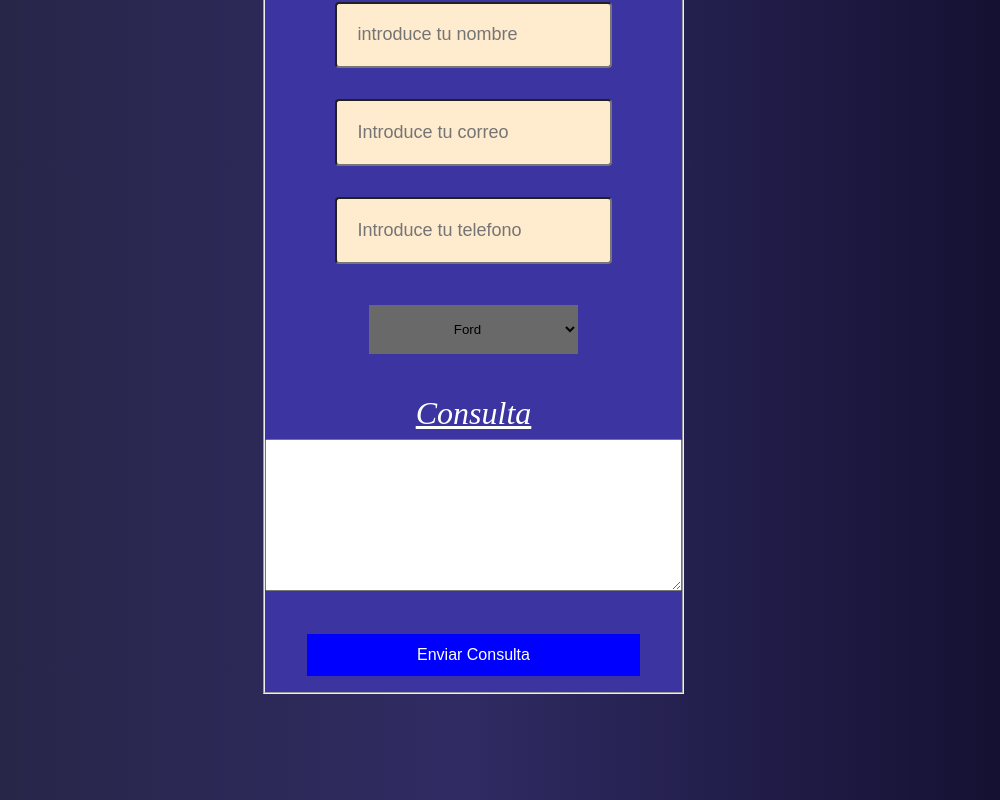
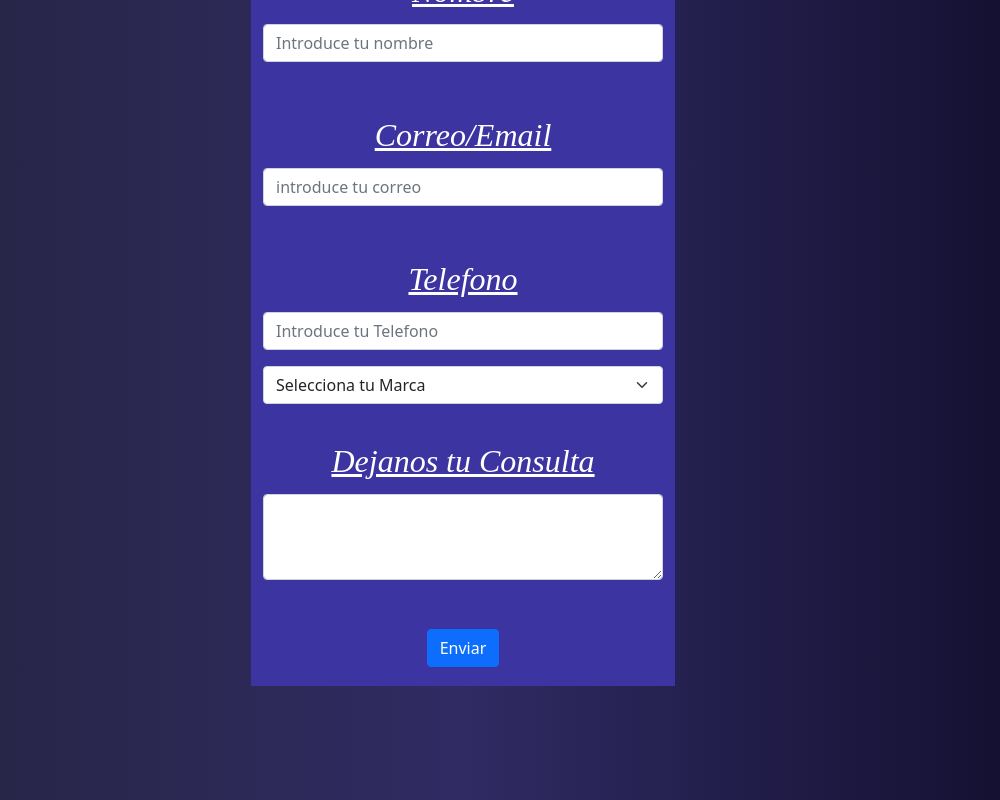
Before and after one commit to TomasGuaraz98/EntregaDeDesafios, a website: page contacto.html in a window 1280 px wide. Shown: the part 347-1147 px from the top of the page, without its empty margins (177-1177 px from the left). Drawn offline with nearby package versions, Linux system fonts and the light colour scheme.

Commit message:
Ultimos Retoques

```diff
--- a/contacto.html
+++ b/contacto.html
@@ -9,6 +9,8 @@
     <link rel="shortcout icon" href="Imagenes/Tittle.png">
     <link rel="stylesheet" href="css/MecanicaCG.css">
     <link href="https://unpkg.com/aos@2.3.1/dist/aos.css" rel="stylesheet">
+    <link href="https://cdn.jsdelivr.net/npm/bootstrap@5.1.3/dist/css/bootstrap.min.css" rel="stylesheet" integrity="sha384-1BmE4kWBq78iYhFldvKuhfTAU6auU8tT94WrHftjDbrCEXSU1oBoqyl2QvZ6jIW3" crossorigin="anonymous">
+    <script src="https://cdn.jsdelivr.net/npm/bootstrap@5.1.3/dist/js/bootstrap.bundle.min.js" integrity="sha384-ka7Sk0Gln4gmtz2MlQnikT1wXgYsOg+OMhuP+IlRH9sENBO0LRn5q+8nbTov4+1p" crossorigin="anonymous"></script>
 
 </head>
 <body>
@@ -39,22 +41,26 @@
             </ul>
     </nav>
     <main >
-        <div data-aos="fade-up"
-        data-aos-anchor-placement="top-center" data-aos-duration="2000">
-            <form action="">
-             <FIeldset>
+
+        <form >
+            <div class="mb-3 row" >
+                <Fieldset >
                     <legend><h2>Contacto</h2></legend>
-
-             <input class="Botones" type="text" name="nombre" id="nombre" placeholder="introduce tu nombre">
-                <br>
-
-                <input class="Botones" type="email" name="Correo electronico" id="correo electronico" placeholder="Introduce tu correo">
-             <br>
-
-             <input class="Botones" type="tel" name="Telefono" id="Telefono" placeholder="Introduce tu telefono" >
-                <br>
-
-                <select class="Marca" name="Marca" id="Marca" >
+                    <div class="mb-3">
+                       <label for="exampleFormControlInput1" class="form-label">Nombre</label>
+                       <input type="name" class="form-control" id="exampleFormControlInput1" placeholder="Introduce tu nombre">
+                     </div>
+                    <div class="mb-3">
+                       <label for="exampleFormControlInput1" class="form-label">Correo/Email</label>
+                       <input type="email" class="form-control" id="exampleFormControlInput2" placeholder="introduce tu correo">
+                     </div>
+                    <div class="mb-3">
+                       <label for="exampleFormControlInput1" class="form-label">Telefono</label>
+                       <input type="tel" class="form-control" id="exampleFormControlInput3" placeholder="Introduce tu Telefono">
+                     </div>
+                     <div class="mb-3">
+                    <select class="form-select" aria-label="Default select example">
+                           <option selected>Selecciona tu Marca</option>
                            <option value="1">Ford</option>
                            <option value="2">Peugeot</option>
                            <option value="3">Honda</option>
@@ -65,30 +71,22 @@
                            <option value="8">Toyota</option>
                            <option value="9">Volkswagen</option>
                            <option value="10">Nissan</option>
-
                      </select>
-                <br>
-                <label for="Consulta">Consulta</label>
-                <Textarea name="comentario" cols="50" rows="10"></Textarea>
-                <br>
-                <input class="Submit" type="submit" value="Enviar Consulta" >
-
-
-                </FIeldset>
-
-
-
-
-
+                       <label for="exampleFormControlTextarea1" class="form-label">Dejanos tu Consulta</label>
+                       <textarea class="form-control" id="exampleFormControlTextarea1" rows="3"></textarea>
+                    </div>
+                    <div class="col-12">
+                        <button class="btn btn-primary" type="submit">Enviar</button>
+                      </div>
           </form>
-        </div>
 
     </main>
 
     <hr>
     <footer>
-        <a href="https://www.instagram.com/mecanica.cg/">Instagram</a>
-        <a href="">Link a WhatsApp</a>
+        <a class="btn btn-primary" href="https://www.instagram.com/mecanica.cg/" role="button">Instagram</a>
+
+
     </footer>
 
     <script src="https://unpkg.com/aos@2.3.1/dist/aos.js"></script>
--- a/scss/MecanicaCG.scss
+++ b/scss/MecanicaCG.scss
@@ -174,20 +174,26 @@ fieldset{
     display: inline-block;
     background-color: rgb(59, 52, 161);
     text-align: center;
+
+
 }
+
+
 form{
     width: 400px;
     margin: auto;
     margin-bottom: 5%;
+    margin-top: 5%
 
 }
 label{
     @extend .Tipografia;
-    font-size:xx-large;
+    font-size:x-large;
 
 }
 legend{
     font-family: 'Bitter', serif;
+    @extend .Tipografia;
 }
 .Botones{
     width: auto;
@@ -197,23 +203,3 @@ legend{
     margin-bottom: 16px;
     font-size: 18px;
 }
-.Submit{
-    background-color: blue;
-    width: 80%;
-    border: none;
-    padding: 12px;
-    margin: 16px 0;
-    color: white;
-    font-size: medium;
-}
-.Marca{
-    background-color:dimgrey;
-    width: 50%;
-    border: none;
-    padding: 16px;
-    margin: 16px 0;
-    color: black;
-    text-align: center;
-
-
-}
```
Also changed, not shown: Galeria.html (+1 -2 lines), Quienessoms.html (+1 -2 lines), Ubicacion.html (+1 -2 lines), index.html (+1 -3 lines). Lines whose indentation alone changed are shown as unchanged.
